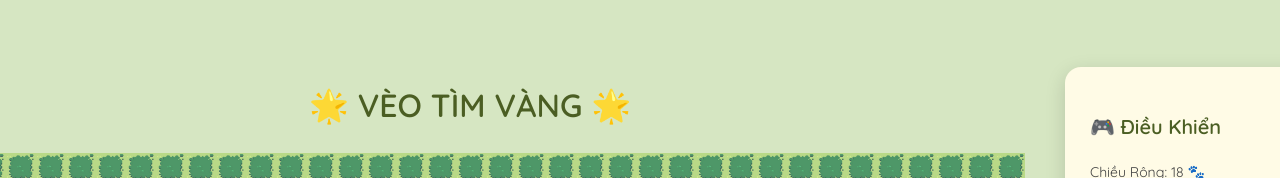
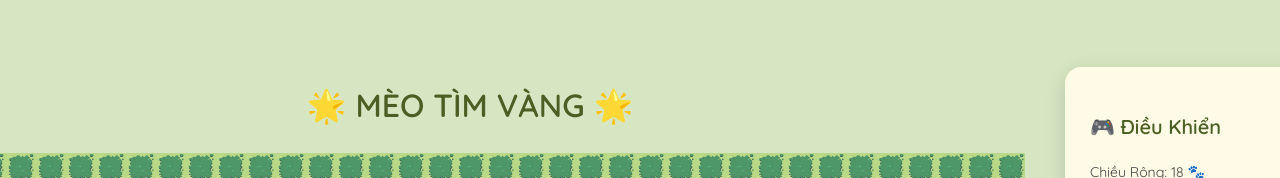
Before and after one commit to jennifo-keen/Ai, a React (Vite) app: page / in a window 1280 px wide. Both pictures are taken after a click on the button "PRESS START !". Shown: the top 178 px of the page. Built offline with nearby package versions, Linux system fonts and the light colour scheme.

Commit message:
chỉnh lại tên

```diff
--- a/src/App.jsx
+++ b/src/App.jsx
@@ -1,6 +1,3 @@
-// ==============================
-// 🔁 IMPORT CÁC THƯ VIỆN & COMPONENT
-// ==============================
 import React, { useState, useEffect, useRef } from 'react';
 import StartScreen from './StartScreen';
 import MazeBoard from './MazeBoard';
@@ -8,13 +5,9 @@ import { aStar } from './astar';
 import generateMaze from './logic/mazeGeneratorDFS';
 import './App.css';
 
-// ==============================
-// 🔧 COMPONENT CHÍNH
-// ==============================
+// COMPONENT CHÍNH
 function App() {
-  // ============================
-  // 📦 STATE CƠ BẢN
-  // ============================
+  // STATE CƠ BẢN
   const [showStartScreen, setShowStartScreen] = useState(true);
   const [mazeWidth, setMazeWidth] = useState(18);
   const [mazeHeight, setMazeHeight] = useState(9);
@@ -23,9 +16,7 @@ function App() {
   const [end, setEnd] = useState(null);
   const [bgPlaying, setBgPlaying] = useState(false);
 
-  // ============================
-  // 📦 STATE ĐƯỜNG ĐI
-  // ============================
+  // STATE ĐƯỜNG ĐI
   const [path, setPath] = useState([]);
   const [visitedPath, setVisitedPath] = useState([]);
   const [visitedTraveledPath, setVisitedTraveledPath] = useState([]);
@@ -33,23 +24,23 @@ function App() {
   const [chickenPos, setChickenPos] = useState(null);
   const [pathShown, setPathShown] = useState(false);
 
-  // ============================
-  // 🔊 ÂM THANH (DÙNG useRef để không tạo mới mỗi render)
-  // ============================
+
+  //ÂM THANH (DÙNG useRef để không tạo mới mỗi render)
+
   const clickSound = useRef(new Audio('./public/sounds/playing.mp3'));
   const goalSound = useRef(new Audio('./public/sounds/end.mp3'));
   const bgMusic = useRef(new Audio('./public/sounds/start.mp3'));
 
-  // ============================
-  // 🎲 KHỞI TẠO GAME KHI LOAD
-  // ============================
+
+  //KHỞI TẠO GAME KHI LOAD
+
   useEffect(() => {
     createNewMaze();
   }, []);
 
-  // ============================
-  // 🔄 TẠO MÊ CUNG MỚI
-  // ============================
+
+  // TẠO MÊ CUNG MỚI
+
   const createNewMaze = () => {
     const { map, start, target } = generateMaze(mazeWidth, mazeHeight);
     setGrid(map);
@@ -63,13 +54,13 @@ function App() {
     setPathShown(false);
   };
 
-  // ============================
-  // 🧠 GIẢI MÊ CUNG BẰNG A*
-  // ============================
+
+  //GIẢI MÊ CUNG BẰNG A*
+
   const handleSolve = () => {
     if (!grid.length || !start || !end) return;
 
-    // ⛔ Tắt nhạc nền nếu đang phát
+    //Tắt nhạc nền nếu đang phát
     if (bgPlaying) {
       bgMusic.current.pause();
       bgMusic.current.currentTime = 0;
@@ -127,9 +118,9 @@ function App() {
     }, 120);
   };
 
-  // ============================
-  // 🎞️ ANIMATION CHO ĐƯỜNG ĐI NGƯỢC
-  // ============================
+
+  //ANIMATION CHO ĐƯỜNG ĐI NGƯỢC
+
   const animatePathReverse = (path) => {
     let i = path.length - 1;
 
@@ -145,9 +136,9 @@ function App() {
     requestAnimationFrame(animate);
   };
 
-  // ============================
-  // 🚀 GIAO DIỆN MỞ ĐẦU
-  // ============================
+
+  //GIAO DIỆN MỞ ĐẦU
+
   if (showStartScreen) {
     return <StartScreen onStart={() => {
         setShowStartScreen(false);
@@ -158,13 +149,13 @@ function App() {
       }} />;
   }
 
-  // ============================
-  // 🎮 GIAO DIỆN CHÍNH
-  // ============================
+
+  //GIAO DIỆN CHÍNH
+
   return (
     <div className="app-container">
       <div className="maze-section">
-        <h1 className="title">🌟 VÈO TÌM VÀNG 🌟</h1>
+        <h1 className="title">🌟 MÈO TÌM VÀNG 🌟</h1>
         <MazeBoard
           grid={grid}
           visitedPath={visitedPath}
```
Also changed, not shown: src/astar.js (+2 -15 lines).
